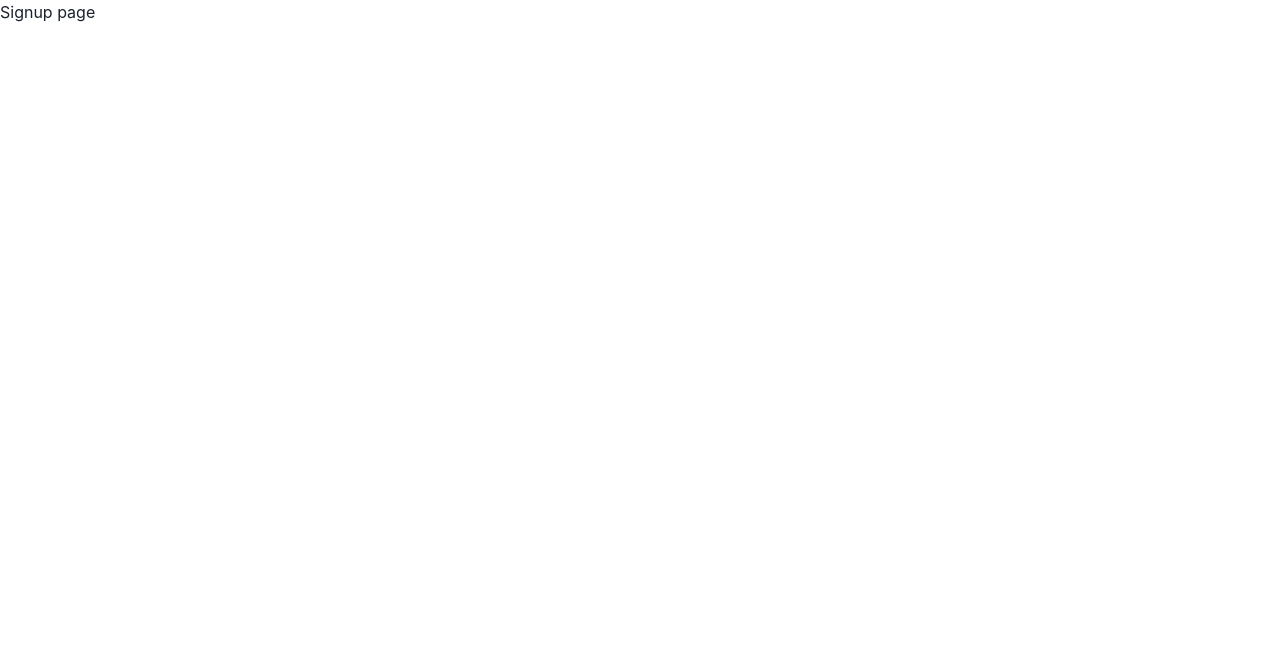
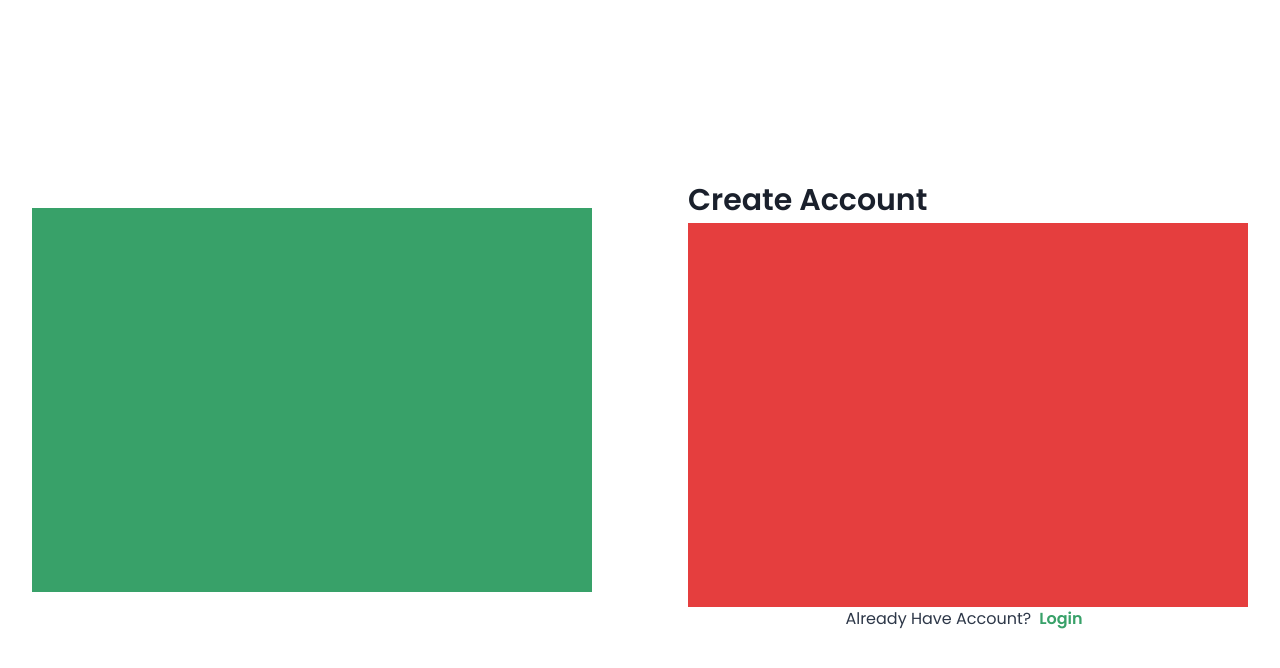
Before and after one commit to MezianeKhalil/reactjs-blog, a React (Vite) app: page /signup in a window 1280 px wide. Shown: the top 668 px of the page. Built offline with nearby package versions, Linux system fonts and the light colour scheme.

Commit message:
fix navbar bug && build login,signup page layout

```diff
--- a/index.html
+++ b/index.html
@@ -6,8 +6,8 @@
     <meta name="viewport" content="width=device-width, initial-scale=1.0" />
     <title>OurBlog</title>
     <link rel="preconnect" href="https://fonts.googleapis.com">
-    <link rel="preconnect" href="https://fonts.gstatic.com" crossorigin/>
-    <link href="https://fonts.googleapis.com/css2?family=Poppins:wght@100;200;300;400;500;600;700&display=swap" rel="stylesheet" crossorigin/>
+    <!-- <link rel="preconnect" href="https://fonts.gstatic.com"/> -->
+    <link  href="https://fonts.googleapis.com/css2?family=Poppins:wght@100;200;300;400;500;600;700&display=swap" rel="stylesheet"/>
   </head>
   <body>
     <div id="root"></div>
--- a/src/components/blocs/navbar.jsx
+++ b/src/components/blocs/navbar.jsx
@@ -54,9 +54,8 @@ export default function Navbar() {
             {isOpen ? (
             <Box pb={4} display={{ md: 'none' }}>
                 <Stack as={'nav'} spacing={4}>
-                {Links.map((link) => (
-                    <NavLink key={link}>{link}</NavLink>
-                ))}
+                  <Link to="/login">login</Link>
+                  <Link to="/signup">signup</Link>
                 </Stack>
             </Box>
             ) : null}
--- a/src/pages/login.jsx
+++ b/src/pages/login.jsx
@@ -1,5 +1,7 @@
 import React from 'react'
 import { Helmet } from "react-helmet"
+import { Box, GridItem, SimpleGrid, Text, Image } from "@chakra-ui/react"
+import { Link } from 'react-router-dom'
 
 export default function Login() {
   return (
@@ -7,6 +9,47 @@ export default function Login() {
       <Helmet>
         <title>Login | OurBlog</title>
       </Helmet>
+      <Box px={8} mx="auto" fontFamily={"poppins"}>
+        <SimpleGrid
+          alignItems="center"
+          w="full"
+          columns={{ base: 1, lg: 12 }}
+          gap={{ base: 0, lg: 24 }}
+          mx="auto"
+          h="100vh"
+        >
+          <GridItem
+            colSpan={{ base: 0, lg: 6 }}
+            display={{base:"none", lg:"block"}}
+          >
+            {/* image */}
+            <Box h="96" w="full" bg="green.500"></Box>
+            {/* end image */}
+          </GridItem>
+          <GridItem
+            colSpan={{ base: "auto", md: 6 }}
+          >
+            <Box>
+              <Text fontSize="3xl" fontWeight="semibold" textTransform="capitalize" pt={2}>login</Text>
+
+              {/* login form */}
+              <Box h="96" w="full" bg="red.500"></Box>
+              {/* end login form */}
+              <Text
+                fontSize="md"
+                textAlign="center"
+                color="gray.700"
+                textTransform="capitalize"
+              >
+                don't have account?
+                <Link to="/signup">
+                    <Text display="inline" px="2" fontWeight="semibold" color="green.500">Create</Text>
+                </Link>
+              </Text>
+            </Box>
+          </GridItem>
+        </SimpleGrid>
+      </Box>
     </>
   )
 }
--- a/src/pages/signup.jsx
+++ b/src/pages/signup.jsx
@@ -1,5 +1,7 @@
 import React from 'react'
 import {Helmet} from "react-helmet"
+import { Box, GridItem, SimpleGrid, Text, Image } from "@chakra-ui/react"
+import { Link } from 'react-router-dom'
 
 export default function Signup() {
   return (
@@ -7,7 +9,47 @@ export default function Signup() {
       <Helmet>
         <title>Signup | OurBlog</title>
       </Helmet>
-      Signup page
+      <Box px={8} mx="auto" fontFamily={"poppins"}>
+        <SimpleGrid
+          alignItems="center"
+          w="full"
+          columns={{ base: 1, lg: 12 }}
+          gap={{ base: 0, lg: 24 }}
+          mx="auto"
+          h="100vh"
+        >
+          <GridItem
+            colSpan={{ base: 0, lg: 6 }}
+            display={{base:"none", lg:"block"}}
+          >
+            {/* image */}
+            <Box h="96" w="full" bg="green.500"></Box>
+            {/* end image */}
+          </GridItem>
+          <GridItem
+            colSpan={{ base: "auto", md: 6 }}
+          >
+            <Box>
+              <Text fontSize="3xl" fontWeight="semibold" textTransform="capitalize" pt={2}>create account</Text>
+
+              {/* login form */}
+              <Box h="96" w="full" bg="red.500"></Box>
+              {/* end login form */}
+              <Text
+                fontSize="md"
+                textAlign="center"
+                color="gray.700"
+                textTransform="capitalize"
+              >
+                already have account?
+                <Link to="/login">
+                    <Text display="inline" px="2" fontWeight="semibold" color="green.500">Login</Text>
+                </Link>
+              </Text>
+            </Box>
+          </GridItem>
+        </SimpleGrid>
+      </Box>
     </>
   )
 }
```
